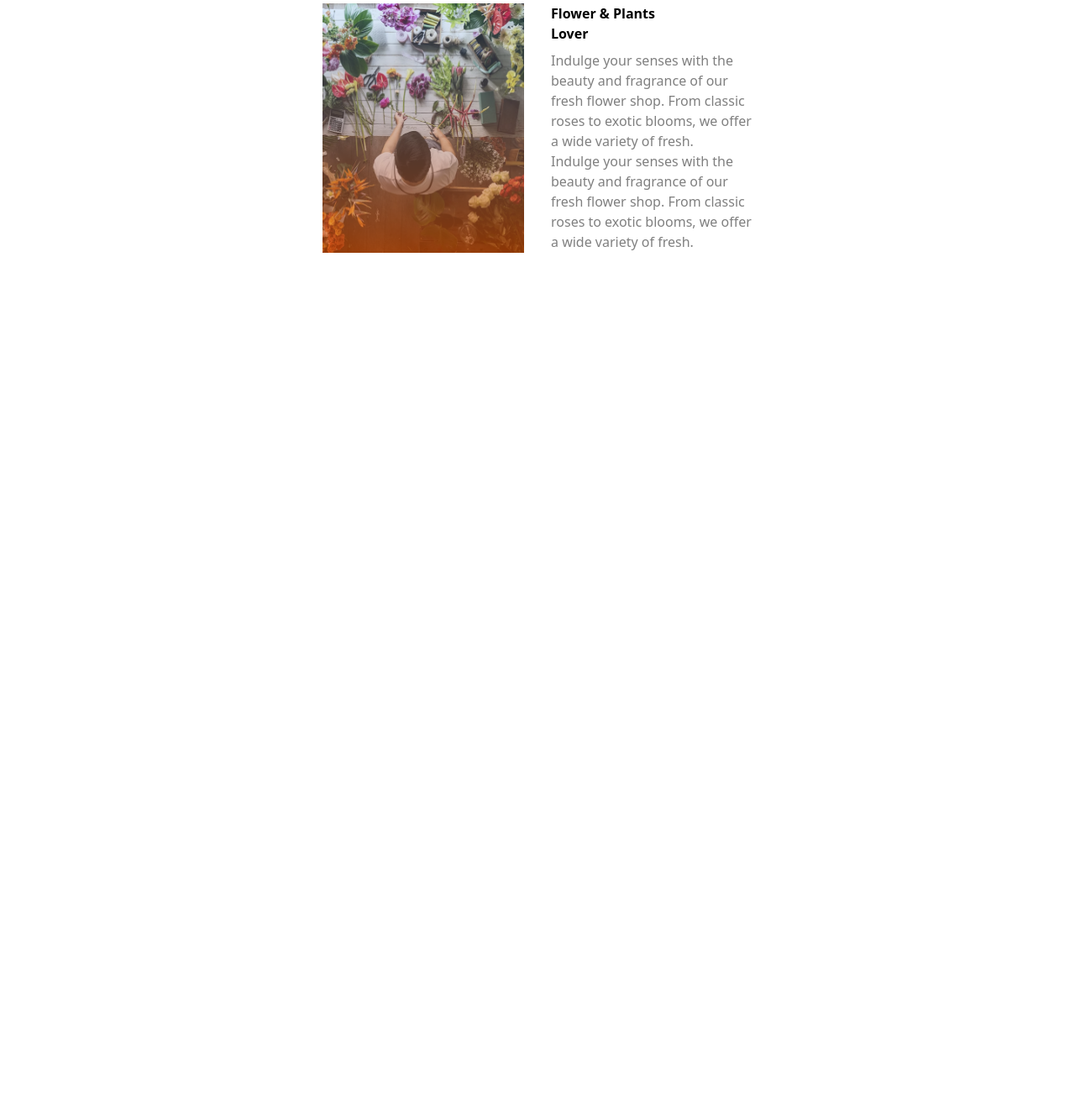
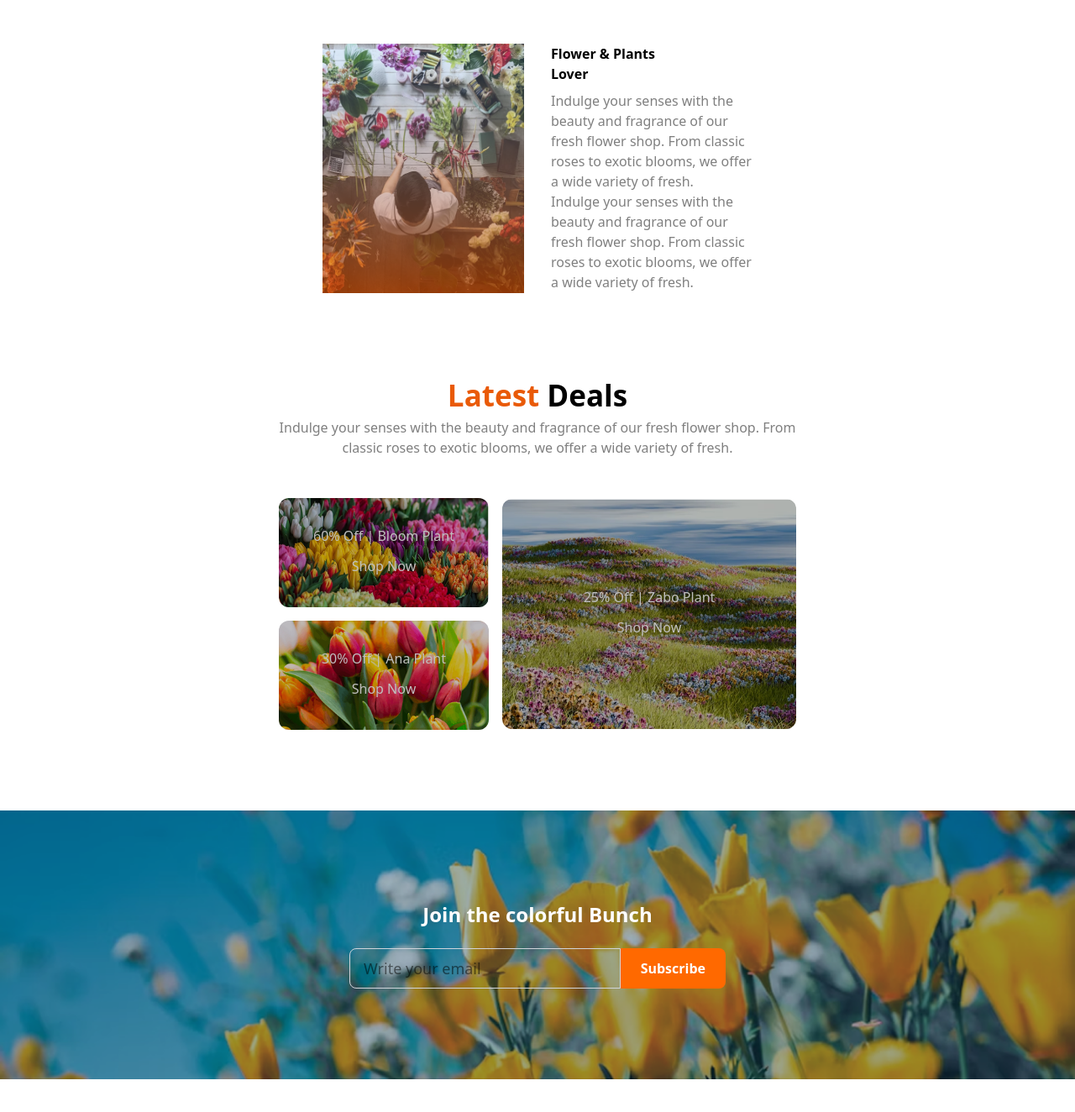
Before and after one commit to AlaminRifat123/my-second-assignment, a plain HTML site: page index.html in a window 1280 px wide. Shown: the part 1124-2448 px from the top of the page at 84% size. Before the commit the page ends 1425 px from the top, so only its background shows below. Drawn offline with nearby package versions, Linux system fonts and the light colour scheme.

Commit message:
added join section

```diff
--- a/index.html
+++ b/index.html
@@ -132,7 +132,8 @@
                           </div>
 
                           <!-- Plants Lover Section -->
-                             <section class="flex flex-col md:flex-row justify-center items-center gap-8 mx-auto mt-12">
+
+                             <section class="flex flex-col md:flex-row justify-center items-center gap-8 mx-auto mt-24 mb-24">
 
                              <div>
                                 <img src="assets/flower-store.png" alt="" class="w-[240px] h-[297px]">
@@ -161,6 +162,84 @@
                             </div>
                           </section>
 
+                          <!-- join section -->
+
+                                <div class="text-center mt-20">
+
+                                <div>
+
+                                <h6 class="font-bold text-[35px]">
+                                 <span class="text-[#E95A08]">
+                                Latest </span> Deals
+                                </h6>
+
+                              </div>
+
+                              <div>
+                                <div class="text-[#000000]/50 max-w-[50%] mx-auto">Indulge your senses with the beauty and fragrance of our fresh flower shop. From classic roses to exotic blooms, we offer a wide variety of fresh.</div>
+                              </div>
+
+                            </div>
+
+                              <section class="flex flex-col md:flex-row max-w-[800px] mx-auto gap-4 mt-12 mb-24 justify-center items-center">
+
+                             <div class="flex flex-col gap-4 w-[250px]">
+
+                                <div class="w-full h-[130px] bg-[url('/assets/deal-bloom.png')] bg-cover bg-center brightness-75 rounded-xl relative flex items-center justify-center">
+                                <div class="text-center text-white filter brightness-[250%]"> 60% Off | Bloom Plant <br> <button class="mt-2 px-3 py-1 text-white rounded">Shop Now</button>
+
+                                </div>
+
+
+                                </div>
+
+
+                                <div class="w-full h-[130px] bg-[url('/assets/deal-ana.png')] bg-cover bg-center brightness-75 rounded-xl relative flex items-center justify-center">
+                                <div class="text-center text-white filter brightness-[250%]">30% Off | Ana  Plant <br>
+
+
+                                <button class="mt-2 px-3 py-1  text-white rounded">Shop Now</button>
+                                </div>
+
+                                </div>
+
+                            </div>
+
+                            <div class="w-[350px] h-[274px] bg-[url('/assets/deal-zabo.png')] bg-cover bg-center brightness-75 rounded-xl relative flex items-center justify-center">
+
+                            <div class="text-center text-white filter brightness-[250%]"> 25% Off | Zabo Plant <br>
+
+                            <button class="mt-2 px-3 py-1 text-white rounded">Shop Now</button>
+
+                            </div>
+
+                            </div>
+
+                            </section>
+
+                    <section>
+
+                    <div class="mb-24 w-full h-80 bg-[url('/assets/news-letter-bg.png')] bg-cover bg-center flex flex-col items-center justify-center relative">
+
+
+                        <h1 class="font-bold text-white text-center text-2xl mb-6">
+                        Join the colorful Bunch
+                        </h1>
+
+
+                        <div class="flex w-full max-w-md">
+                        <input
+                            type="email"
+                            placeholder="Write your email"
+                            class="flex-1 h-12 px-4 text-lg rounded-l-lg border border-gray-300"
+                        />
+                        <button class="h-12 px-6 bg-orange-500 text-white font-bold rounded-r-lg">
+                        Subscribe
+                        </button>
+                        </div>
+
+                    </div>
+                    </section>
 
 
 
```
